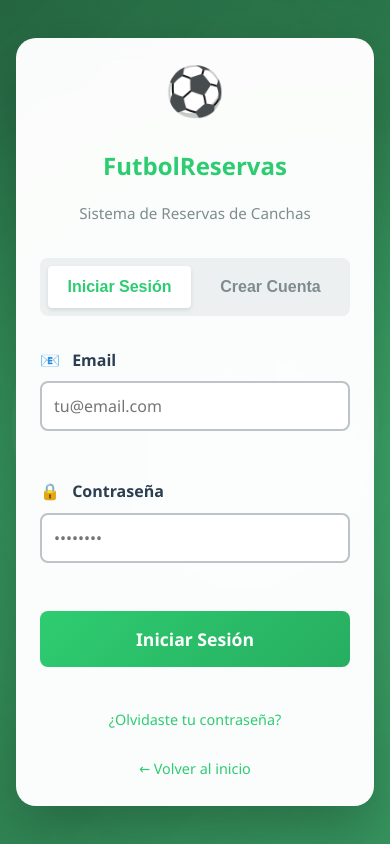
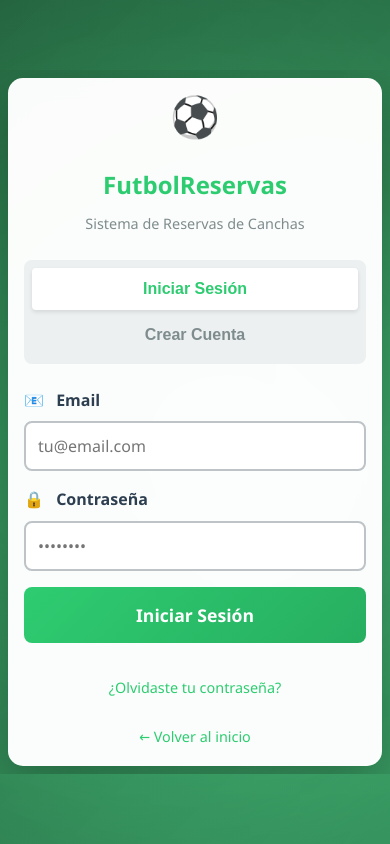
Before and after one commit to LucianoSalazar24/PP2-Workspace, a plain HTML site: page Frontend/Pages/login.html in a window 390 px wide. Drawn offline with Linux system fonts and the light colour scheme.

Commit message:
Se agrega un scrollbar interno, de ser necesario. El espaciado esta optimizado, se reduce padding y margin en varios elementos (gaps mas compactos entre elementos). Responsive mejorado, tanto para pantallas grandes como pequeñas. El form es mas compacto (menos espacio entre campos y mejor aprovechamiento vertical)

```diff
--- a/Frontend/CSS/login.css
+++ b/Frontend/CSS/login.css
@@ -63,16 +63,33 @@
 /* Contenedor principal */
 .login-container {
     width: 100%;
-    max-width: 450px;
+    max-width: 500px;
     padding: 2rem;
     z-index: 1;
+    max-height: 95vh;
+    overflow-y: auto;
+}
+
+/* Scrollbar personalizado */
+.login-container::-webkit-scrollbar {
+    width: 8px;
+}
+
+.login-container::-webkit-scrollbar-track {
+    background: rgba(255, 255, 255, 0.1);
+    border-radius: 10px;
+}
+
+.login-container::-webkit-scrollbar-thumb {
+    background: var(--primary-color);
+    border-radius: 10px;
 }
 
 .login-card {
     background: rgba(255, 255, 255, 0.98);
     backdrop-filter: blur(10px);
     border-radius: 20px;
-    padding: 2.5rem;
+    padding: 2rem;
     box-shadow: 0 20px 60px rgba(0, 0, 0, 0.3);
     animation: slideUp 0.5s ease-out;
 }
@@ -91,15 +108,15 @@
 /* Header del login */
 .login-header {
     text-align: center;
-    margin-bottom: 2rem;
+    margin-bottom: 1.5rem;
 }
 
 .login-logo {
-    margin-bottom: 1rem;
+    margin-bottom: 0.5rem;
 }
 
 .logo-icon-large {
-    font-size: 4rem;
+    font-size: 3.5rem;
     display: block;
     animation: bounce 2s infinite;
 }
@@ -116,20 +133,20 @@
 .login-logo h1 {
     color: var(--primary-color);
     margin: 0.5rem 0 0;
-    font-size: 2rem;
+    font-size: 1.8rem;
 }
 
 .login-subtitle {
     color: var(--text-light);
     margin: 0;
-    font-size: 0.95rem;
+    font-size: 0.9rem;
 }
 
 /* Tabs */
 .login-tabs {
     display: flex;
     gap: 0.5rem;
-    margin-bottom: 2rem;
+    margin-bottom: 1.5rem;
     background-color: var(--light-bg);
     padding: 0.5rem;
     border-radius: var(--radius-md);
@@ -172,13 +189,16 @@
 .auth-form {
     display: flex;
     flex-direction: column;
-    gap: 1.5rem;
+    gap: 1rem;
 }
 
 .form-row {
     display: grid;
     grid-template-columns: 1fr 1fr;
-    gap: 1rem;
+    gap: 0.75rem;
+}
+.form-group {
+    margin-bottom: 0;
 }
 
 .input-icon {
@@ -237,14 +257,16 @@
 @media (max-width: 768px) {
     .login-container {
         padding: 1rem;
+        max-height: 100vh;
     }
 
     .login-card {
         padding: 1.5rem;
+        border-radius: 15px;
     }
 
     .logo-icon-large {
-        font-size: 3rem;
+        font-size: 2.5rem;
     }
 
     .login-logo h1 {
@@ -253,6 +275,29 @@
 
     .form-row {
         grid-template-columns: 1fr;
+    }
+    .login-tabs {
+        flex-direction: column;
+        gap: 0.25rem;
+    }
+}
+
+/* Para pantallas muy pequeñas */
+@media (max-width: 480px) {
+    .login-container {
+        max-width: 100%;
+        padding: 0.5rem;
+    }
+
+    .login-card {
+        padding: 1rem;
+    }
+}
+
+/* Para pantallas grandes - más ancho */
+@media (min-width: 1200px) {
+    .login-container {
+        max-width: 550px;
     }
 }
 
```
